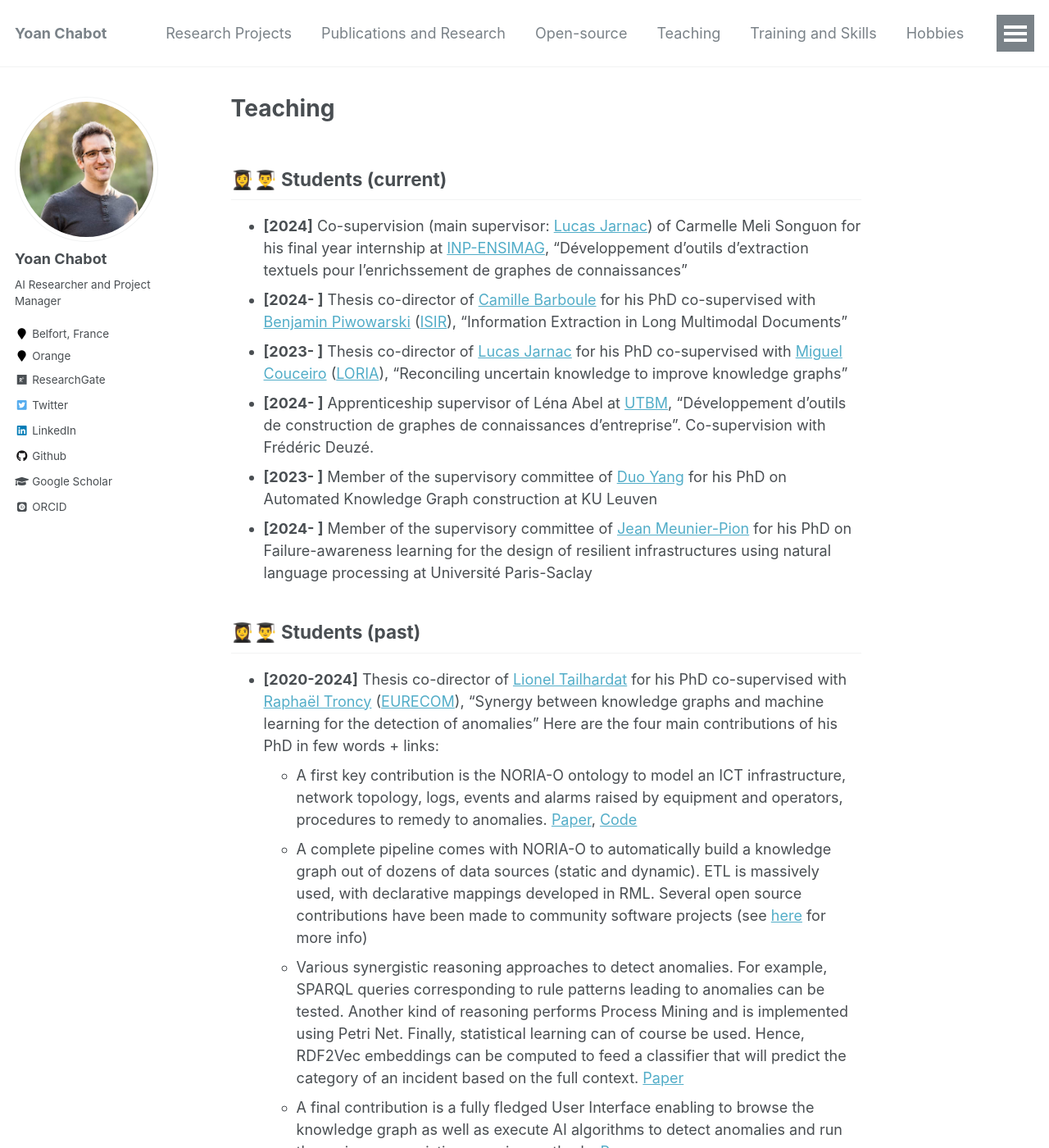
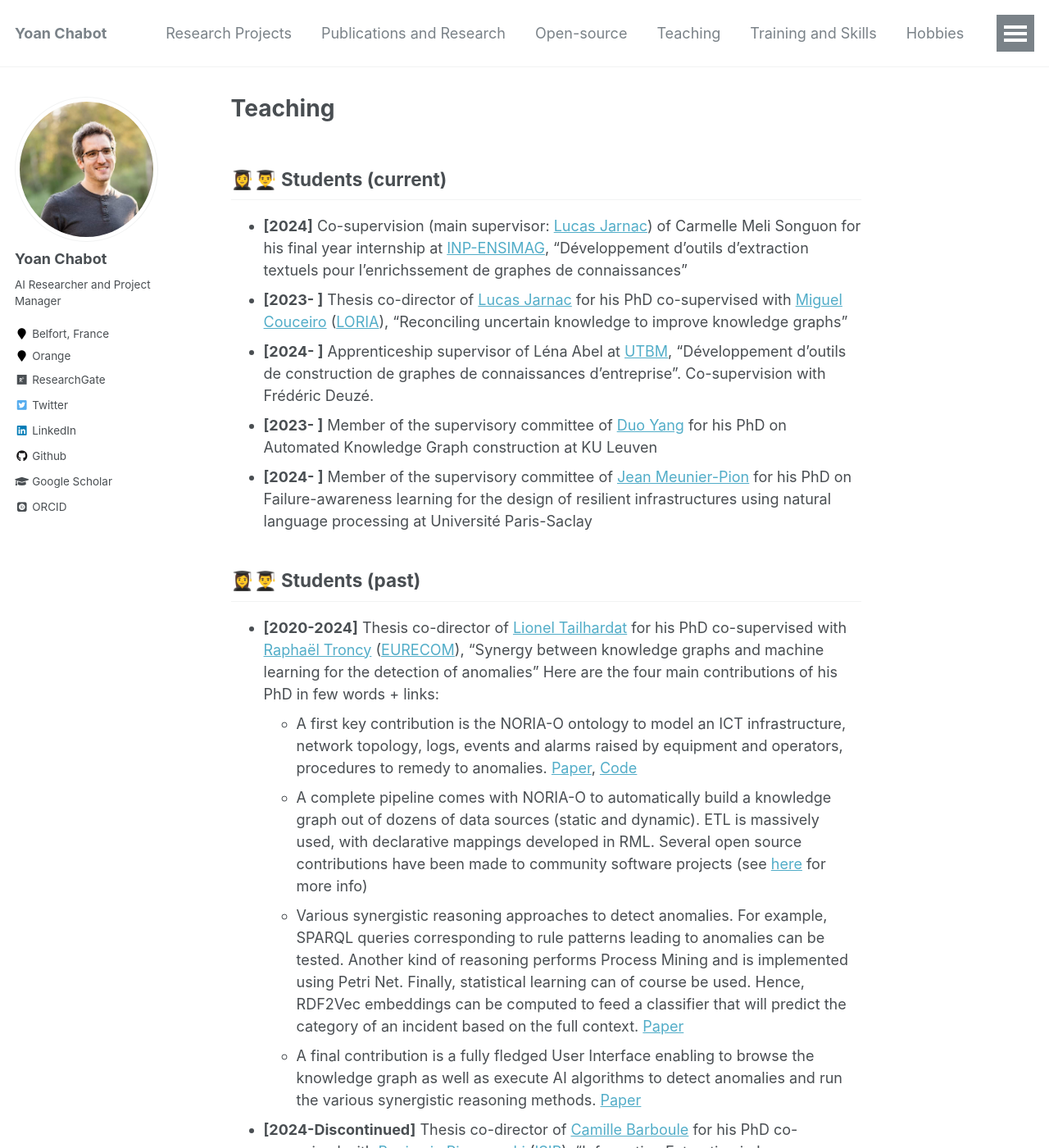
Before and after one commit to yoanchabot/yoanchabot.github.io, a Jekyll site: the page built from _pages/teaching.md, in a window 1280 px wide and 1400 px high. Shown: the whole window at 82% size. Built offline with Jekyll 4.4.1, drawn with Linux system fonts in a browser that asks for light colours; some web fonts are replaced; some of the changed text lies outside the part shown.

Commit message:
Update teaching.md

```diff
--- a/_pages/teaching.md
+++ b/_pages/teaching.md
@@ -6,7 +6,6 @@
 
 ## 👩‍🎓👨‍🎓 Students (current)
 * **[2024]** Co-supervision (main supervisor: [Lucas Jarnac](https://scholar.google.com/citations?user=O24FhxkAAAAJ&hl=fr)) of Carmelle Meli Songuon for his final year internship at [INP-ENSIMAG](https://ensimag.grenoble-inp.fr/), "Développement d'outils d'extraction textuels pour l'enrichssement de graphes de connaissances"
-* **[2024- ]** Thesis co-director of [Camille Barboule](https://camillebrl.github.io/) for his PhD co-supervised with [Benjamin Piwowarski](https://www.piwowarski.fr/) ([ISIR](https://www.isir.upmc.fr/)), "Information Extraction in Long Multimodal Documents"
 * **[2023- ]** Thesis co-director of [Lucas Jarnac](https://scholar.google.com/citations?user=O24FhxkAAAAJ&hl=fr) for his PhD co-supervised with [Miguel Couceiro](https://members.loria.fr/mcouceiro/) ([LORIA](https://www.loria.fr/en/)), "Reconciling uncertain knowledge to improve knowledge graphs"
 * **[2024- ]** Apprenticeship supervisor of Léna Abel at [UTBM](https://www.utbm.fr/), "Développement d’outils de construction de graphes de connaissances d’entreprise". Co-supervision with Frédéric Deuzé.
 * **[2023- ]** Member of the supervisory committee of [Duo Yang](https://www.kuleuven.be/wieiswie/en/person/00162181) for his PhD on Automated Knowledge Graph construction at KU Leuven
@@ -19,6 +18,7 @@
    * A complete pipeline comes with NORIA-O to automatically build a knowledge graph out of dozens of data sources (static and dynamic). ETL is massively used, with declarative mappings developed in RML. Several open source contributions have been made to community software projects (see [here](https://yoanchabot.github.io/code.html) for more info)
    * Various synergistic reasoning approaches to detect anomalies. For example, SPARQL queries corresponding to rule patterns leading to anomalies can be tested. Another kind of reasoning performs Process Mining and is implemented using Petri Net. Finally, statistical learning can of course be used. Hence, RDF2Vec embeddings can be computed to feed a classifier that will predict the category of an incident based on the full context. [Paper](https://dl.acm.org/doi/10.1145/3600160.3604991)
    * A final contribution is a fully fledged User Interface enabling to browse the knowledge graph as well as execute AI algorithms to detect anomalies and run the various synergistic reasoning methods. [Paper](https://raw.githubusercontent.com/yoanchabot/papers/main/grasec_2024.pdf)
+* **[2024-Discontinued]** Thesis co-director of [Camille Barboule](https://camillebrl.github.io/) for his PhD co-supervised with [Benjamin Piwowarski](https://www.piwowarski.fr/) ([ISIR](https://www.isir.upmc.fr/)), "Information Extraction in Long Multimodal Documents".
 * **[2024]** Supervision of Boumediene Sari for his final year internship at [University of Montpellier](https://www.umontpellier.fr/), "Développement de robots pour l'enrichissement de graphe de connaissances d'entreprise"
 * **[2023]** Co-supervision (main supervisor: [Lionel Tailhardat](https://genears.github.io/)) of [Benjamin Stach](https://benjaminstach.com/) for his final year internship at [UTBM University of Technology](https://www.utbm.fr/), "Development of a solution for collecting and annotating activity traces for an illicit activity detection platform using knowledge engineering and machine learning techniques"
 * **[2023]** Co-supervision (main supervisor: Antoine Py) of Yassine Trabelsi for his final year internship at [Esprit School of engineering](https://esprit.tn/), "Développement d'outils web de visualisation et d'interrogation de graphes de connaissances"
```
